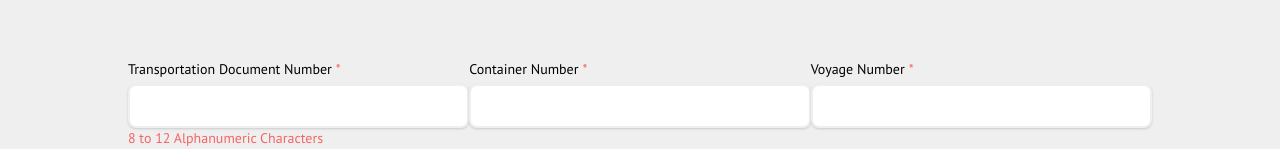
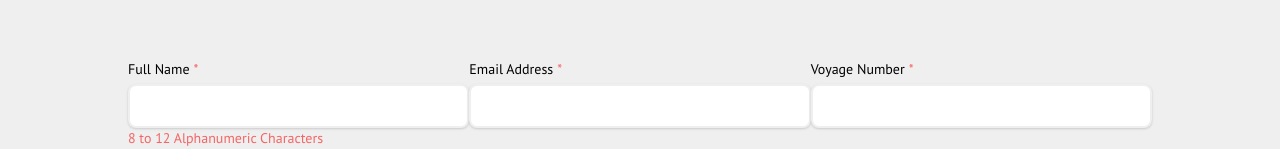
Before and after one commit to abongsjoel/iec, a React (Create React App) app: page / in a window 1280 px wide. Shown: the part 1162-1312 px from the top of the page. Built offline with nearby package versions, Linux system fonts and the light colour scheme.

Commit message:
Installed and enabled proptypes

```diff
--- a/package.json
+++ b/package.json
@@ -8,6 +8,7 @@
     "@testing-library/user-event": "^7.1.2",
     "autoprefixer": "^9.7.4",
     "postcss-cli": "^7.1.0",
+    "prop-types": "^15.7.2",
     "react": "^16.12.0",
     "react-dom": "^16.12.0",
     "react-router": "^5.1.2",
--- a/src/Organisms/ContactForm.js
+++ b/src/Organisms/ContactForm.js
@@ -5,7 +5,7 @@
 
 import React, { useEffect, useState } from 'react';
 
-// import PropTypes from 'prop-types';
+import PropTypes from 'prop-types';
 // import { useForm } from 'react-hook-form';
 // import AsyncSelect from 'react-select/async';
 // import { withRouter } from 'react-router-dom';
@@ -20,17 +20,17 @@ import Input from '../Molecules/Input';
 // import { addDocument } from '../../../../../../services/documentService';
 // import { getVesselByName } from '../../../../../../services/NetworkService';
 
-const customStyles = {
-    control: () => ({
-        width: '100%',
-        height: 44,
-        border: '2px solid #cecece',
-        boxShadow:
-            '0 1px 3px 0 rgba(0, 0, 0, 0.1), 0 1px 2px 0 rgba(0, 0, 0, 0.06)',
-        fontSize: '1rem',
-        marginTop: '0.25rem',
-    }),
-};
+// const customStyles = {
+//     control: () => ({
+//         width: '100%',
+//         height: 44,
+//         border: '2px solid #cecece',
+//         boxShadow:
+//             '0 1px 3px 0 rgba(0, 0, 0, 0.1), 0 1px 2px 0 rgba(0, 0, 0, 0.06)',
+//         fontSize: '1rem',
+//         marginTop: '0.25rem',
+//     }),
+// };
 
 // const filterVessel = inputValue =>
 //     getVesselByName(inputValue).then(response => response.data);
@@ -80,8 +80,8 @@ function ContactForm({ onSubmitEvent, match }) {
                 <div className="w-full">
                     <Input
                         // register={register}
-                        label="Transportation Document Number"
-                        name="transportationDocumentNumber"
+                        label="Full Name"
+                        name="fullName"
                         instruction={
                             // errors.transportationDocumentNumber &&
                             '8 to 12 Alphanumeric Characters'
@@ -92,8 +92,8 @@ function ContactForm({ onSubmitEvent, match }) {
                 <div className="w-full">
                     <Input
                         // register={register}
-                        label="Container Number"
-                        name="containerNumber"
+                        label="Email Address"
+                        name="emailaddress"
                         // instruction={errors.containerNumber && 'Format BICU 123456-7'}
                         required
                     />
@@ -238,12 +238,12 @@ function ContactForm({ onSubmitEvent, match }) {
             {/*<LodgeFooterButton active={1} onNextEvent={handleSubmit(onSubmitEvent)} />*/}
         </form>
     );
+}
+
+ContactForm.propTypes = {
+    onSubmitEvent: PropTypes.func,
+    match: PropTypes.object,
 };
-
-// TransportationScreen.propTypes = {
-//     onSubmitEvent: PropTypes.func,
-//     match: PropTypes.object,
-// };
 
 // export default withRouter(ContactForm);
 export default ContactForm;
```
Also changed, not shown: src/Molecules/Input.js (+10 -10 lines).
